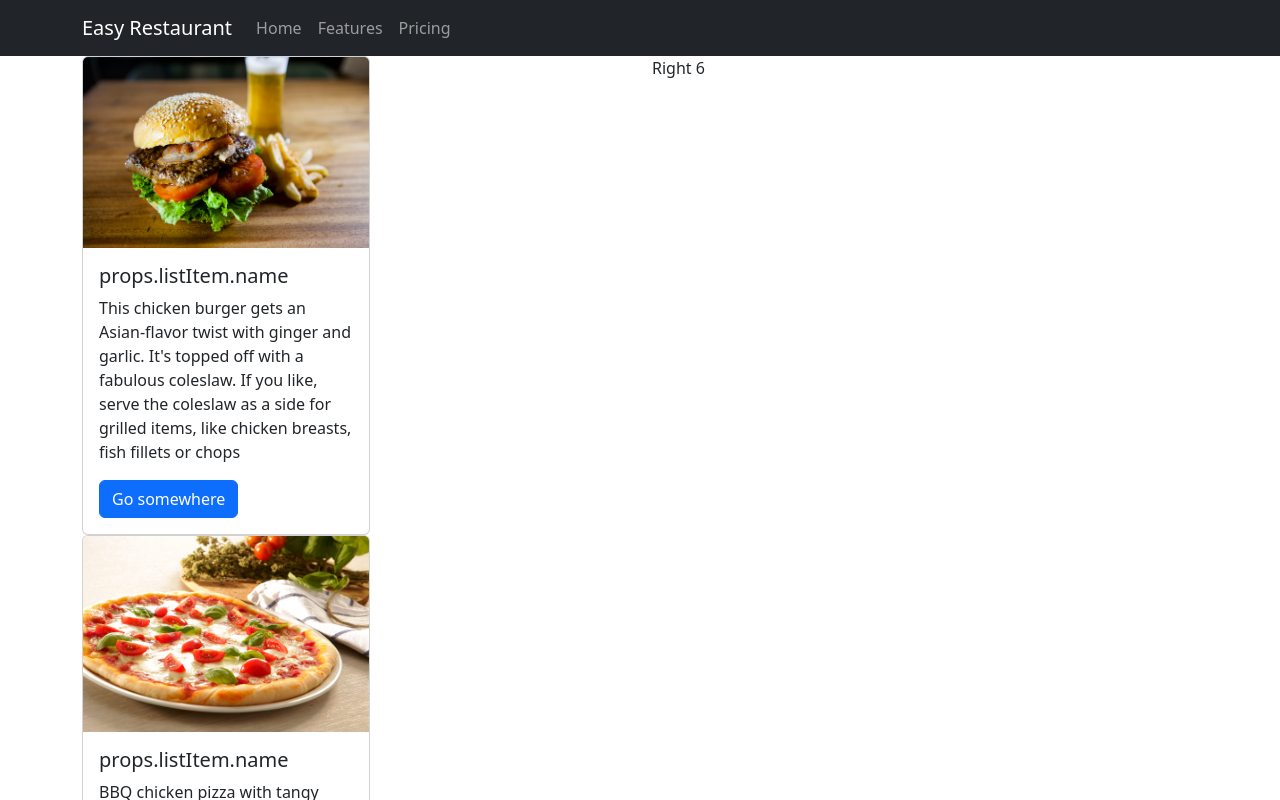
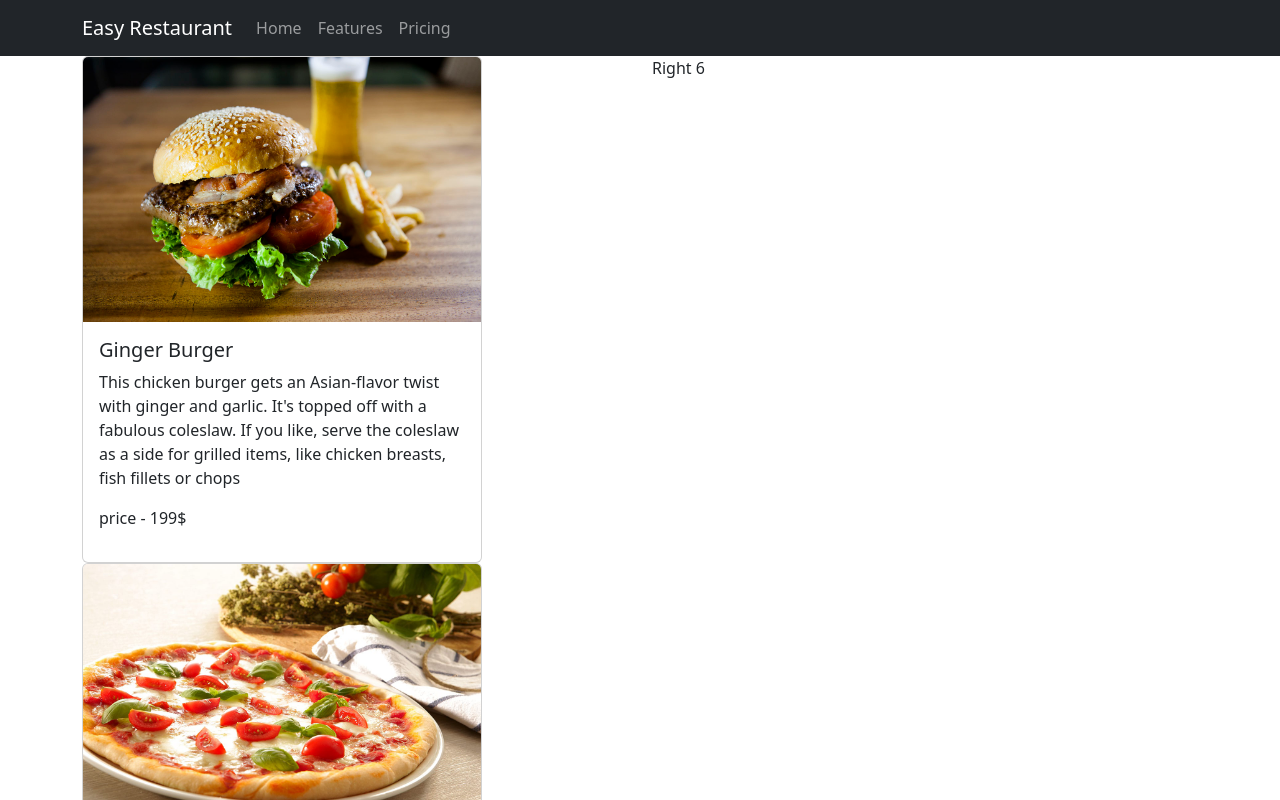
Before and after one commit to deeshubhatt07/Easy-Restaurant, a React (Create React App) app: page / in a window 1280 px wide. Shown: the top 800 px of the page. Built offline with nearby package versions, Linux system fonts and the light colour scheme.

Commit message:
added css body

```diff
--- a/src/components/Body/MenuItem.jsx
+++ b/src/components/Body/MenuItem.jsx
@@ -2,17 +2,16 @@ import React from 'react'
 import {Card,Button} from 'react-bootstrap'
 
 const MenuItem = props => {
-    console.log(props);
     return (
         <div>
-            <Card style={{ width: '18rem' }}>
+            <Card style={{ width: '25rem' }}>
                 <Card.Img variant="top" src={props.listItem.image} />
                 <Card.Body>
-                    <Card.Title>props.listItem.name</Card.Title>
+                    <Card.Title style={{cursor:"pointer"}}>{props.listItem.name}</Card.Title>
                     <Card.Text>
                         {props.listItem.description}
                     </Card.Text>
-                    <Button variant="primary">Go somewhere</Button>
+                    <p>price - {props.listItem.price}$</p>
                 </Card.Body>
             </Card>
         </div>
```
